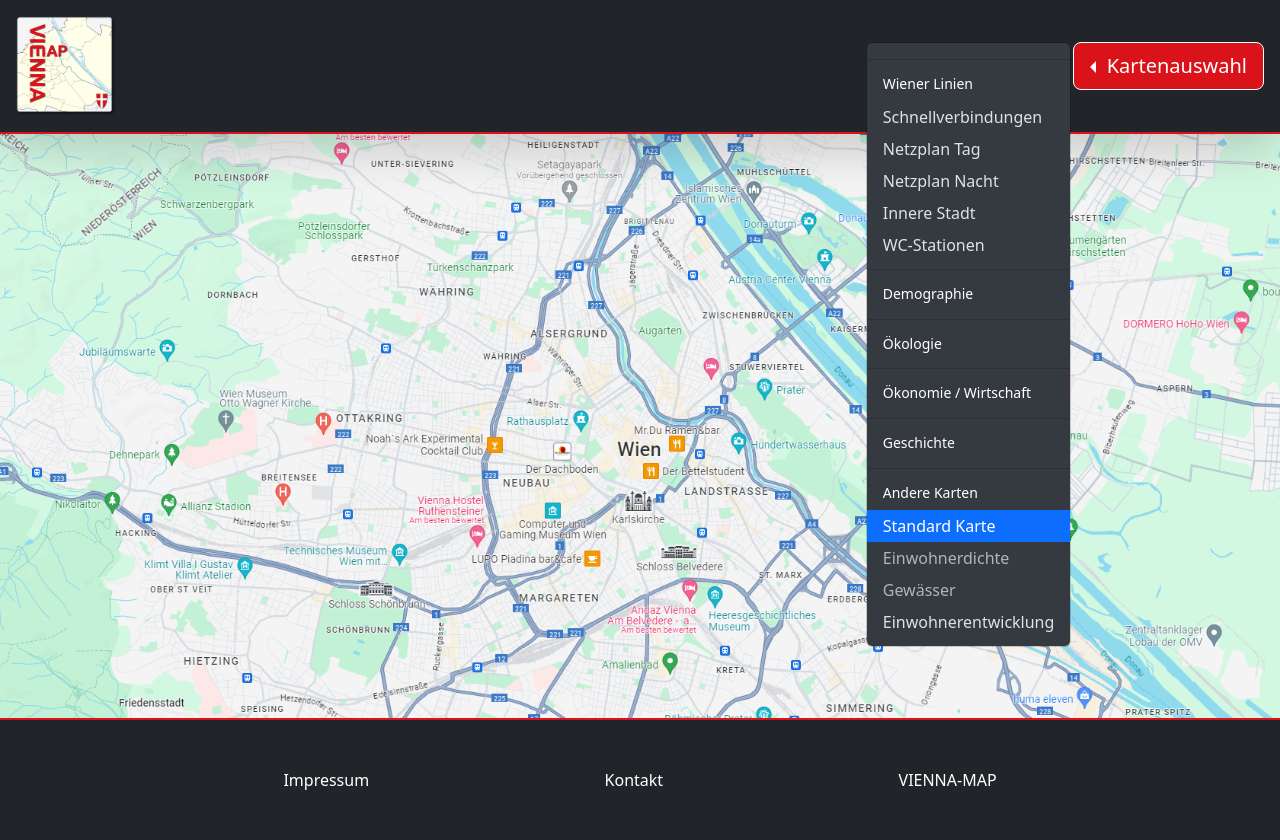
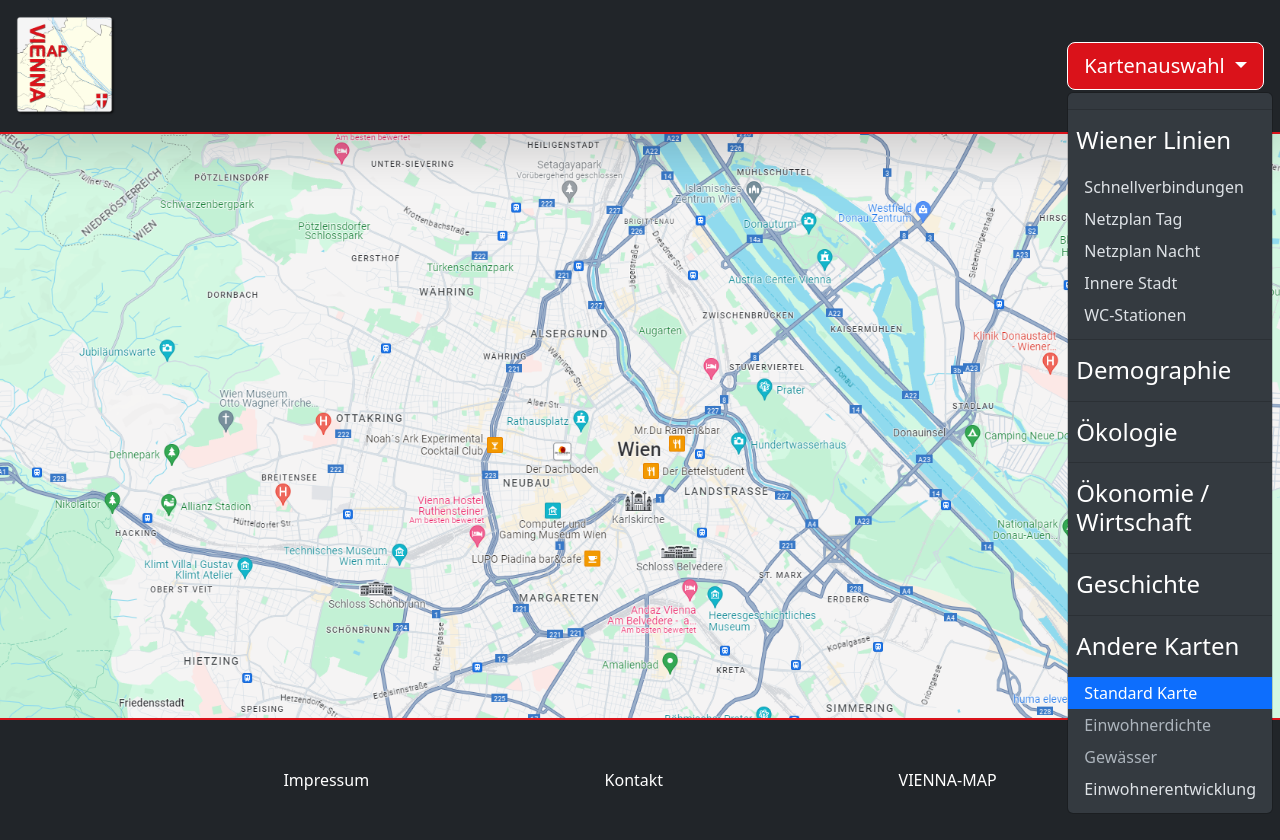
Before and after one commit to azange/A-Team, a plain HTML site: page index.html in a window 1280 px wide. Both pictures are taken after a click on the button "Kartenauswahl". Drawn offline with nearby package versions, Linux system fonts and the light colour scheme.

Commit message:
Fixing Dropwdown Usebility

```diff
--- a/index.html
+++ b/index.html
@@ -20,13 +20,13 @@
     <nav class="p-3 navbar navbar-expand-lg fixed-top d-flex justify-content-between align-items-center shadow-lg border-bottom vienna-color-border border-2 bg-dark">
         <img src="logo.png" height="100" alt="VIENNA-MAP Logo">
 
-        <div class="dropdown dropstart">
+        <div class="dropdown">
             <button class="btn vienna-color-background text-light dropdown-toggle btn-lg" type="button" data-bs-toggle="dropdown" aria-expanded="false" data-bs-auto-close="outside">
               Kartenauswahl
             </button>
-            <ul class="dropdown-menu dropdown-menu-dark dropdown-menu-start">
+            <ul class="dropdown-menu dropdown-menu-dark dropdown-menu-lg-start dropdown-menu-sm-start">
               <li><hr class="dropdown-divider"></li>
-              <li><h6 class="dropdown-header">Wiener Linien</h6></li>
+              <li><h4 class="p-2">Wiener Linien</h4></li>
 
               <li><a class="dropdown-item" href="#" data-map-src="maps/Schnellverbindungen.PNG" data-map-src-pdf="https://www.wienerlinien.at/documents/2424499/7499660/SVP.pdf/94e696ed-8c33-293b-da01-7bbef75334bc?t=1707905657064">Schnellverbindungen</a></li>
               <li><a class="dropdown-item" href="#" data-map-src="maps/Gesamtnetzplan-Tag.PNG" data-map-src-pdf="https://www.wienerlinien.at/documents/2424499/7499660/Tagnetz_2023-12.pdf/28d46ca1-e198-b563-8911-c2c6358ee301?t=1707905658399">Netzplan Tag</a></li>
@@ -35,19 +35,19 @@
               <li><a class="dropdown-item" href="#" data-map-src="maps/WC-Stationen.PNG" data-map-src-pdf="https://www.wienerlinien.at/documents/2424499/7499660/SVP_WC_Mai2024.pdf/582a6436-3147-0000-04df-a50da6ab9159?t=1715761781916">WC-Stationen</a></li>
 
               <li><hr class="dropdown-divider"></li>
-              <li><h6 class="dropdown-header">Demographie</h6></li>
+              <li><h4 class="p-2">Demographie</h4></li>
 
               <li><hr class="dropdown-divider"></li>
-              <li><h6 class="dropdown-header">Ökologie</h6></li>
+              <li><h4 class="p-2">Ökologie</h4></li>
 
               <li><hr class="dropdown-divider"></li>
-              <li><h6 class="dropdown-header">Ökonomie / Wirtschaft</h6></li>
+              <li><h4 class="p-2">Ökonomie / Wirtschaft</h4></li>
 
               <li><hr class="dropdown-divider"></li>
-              <li><h6 class="dropdown-header">Geschichte</h6></li>
+              <li><h4 class="p-2">Geschichte</h4></li>
 
               <li><hr class="dropdown-divider"></li>
-              <li><h6 class="dropdown-header">Andere Karten</h6></li>
+              <li><h4 class="p-2">Andere Karten</h4></li>
               <li><a class="dropdown-item active" href="#" data-map-src="maps/Wien.PNG" data-map-src-pdf="">Standard Karte</a></li>
               <li><a class="dropdown-item disabled" href="#" data-map-src="maps/Einwohnerdichte.PNG" data-map-src-pdf="">Einwohnerdichte</a></li>
               <li><a class="dropdown-item disabled" href="#" data-map-src="maps/Gewässer.PNG" data-map-src-pdf="">Gewässer</a></li>
```
